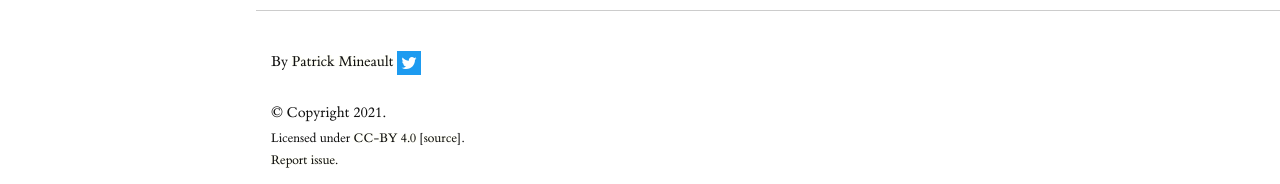
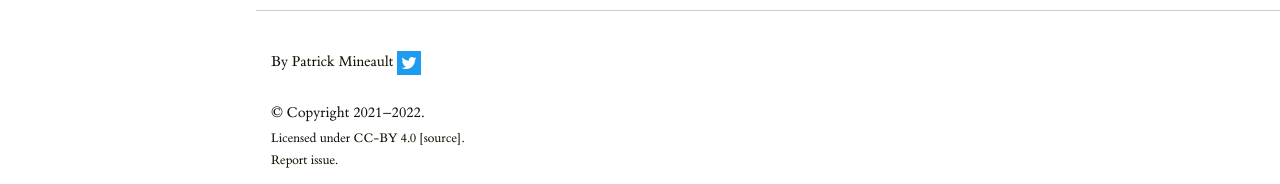
Before and after one commit to patrickmineault/codebook, a Jupyter Book: the page built from index.md, in a window 1280 px wide and 900 px high, scrolled down 4540 px. Shown: the part 713-897 px from the top of the window. Built offline with Jupyter Book 1.0.4 settings and Sphinx 7.4.7 and the Sphinx Book theme 1.1.4, drawn with Linux system fonts in a browser that asks for light colours.

Commit message:
Bump copyright date

```diff
--- a/_config.yml
+++ b/_config.yml
@@ -1,7 +1,7 @@
 # in _config.yml
 title: "Good research code"
 author: "<a href='https://xcorr.net'>Patrick Mineault</a> <a href='https://twitter.com/patrickmineault'><img height='24' width='24' src='_images/twitter.svg' alt='Twitter' style='width:24px'></a>"
-copyright: "2021"
+copyright: "2021–2022"
 logo: figures/unicorn.png
 
 execute:
--- a/environment.yml
+++ b/environment.yml
@@ -6,6 +6,8 @@ dependencies:
   - python=3.8
   - pip
   - pip:
+    - Jinja2==2.11.3
+    - MarkupSafe==2.0.1
     - git+https://github.com/patrickmineault/sphinx-book-theme.git
     - jupyter-book==0.11.3
     - tqdm
```
